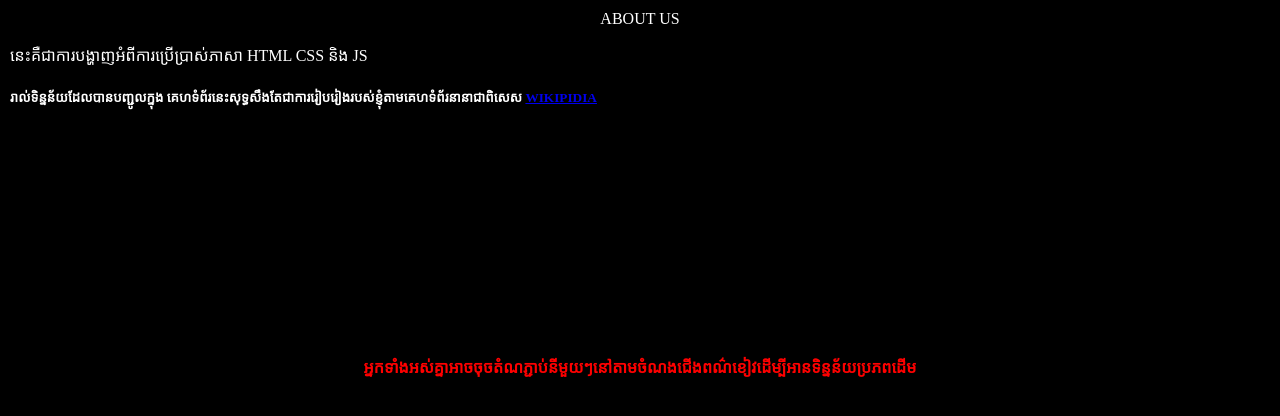
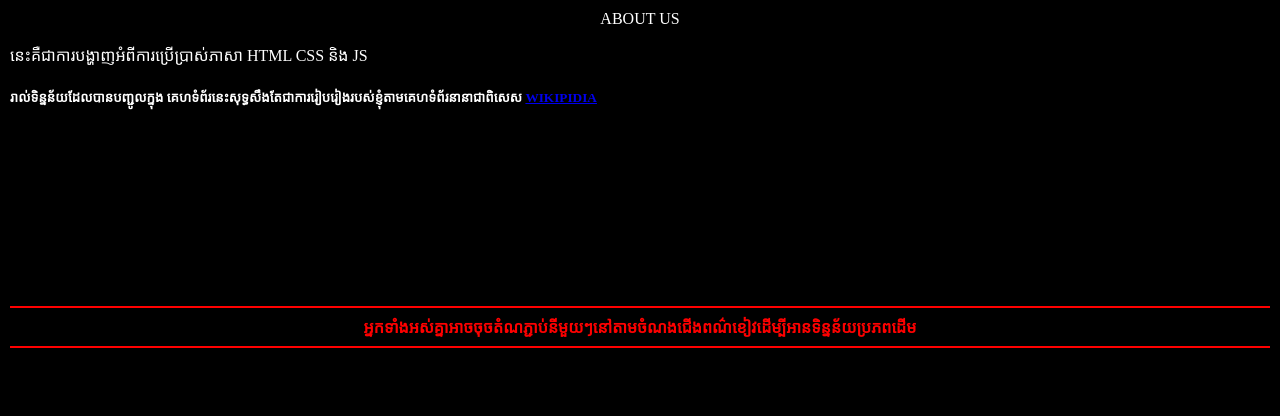
Before and after one commit to ChomNab3755/ChomNab3755.github.io, a plain HTML site: page manu.html in a window 1280 px wide. Drawn offline with Linux system fonts and the light colour scheme.

Commit message:
Update manu.html

```diff
--- a/manu.html
+++ b/manu.html
@@ -15,13 +15,16 @@
     .detail {
       color: red;
       font-weight: bold;
-      margin-top: 250px;
+      margin-bottom: 0px;
     }
     p,
     h2,
     h5,
     CENTER {
       color: white;
+    }
+    .hh {
+      margin-top: 200px;
     }
   </style>
   <body>
@@ -32,9 +35,10 @@
       គេហទំព័រនេះសុទ្ធសឹងតែជាការរៀបរៀងរបស់ខ្ញុំតាមគេហទំព័រនានាជាពិសេស
       <a href="https://www.wikipedia.org/">WIKIPIDIA</a>
     </h5>
+    <hr color="red" class="hh" />
     <center class="detail">
       អ្នកទាំងអស់គ្នាអាចចុចតំណភ្ជាប់នីមួយៗនៅតាមចំណងជើងពណ៌ខៀវដើម្បីអានទិន្នន័យប្រភពដើម
-      <br color="red" />
     </center>
+    <hr color="red" />
   </body>
 </html>
```
